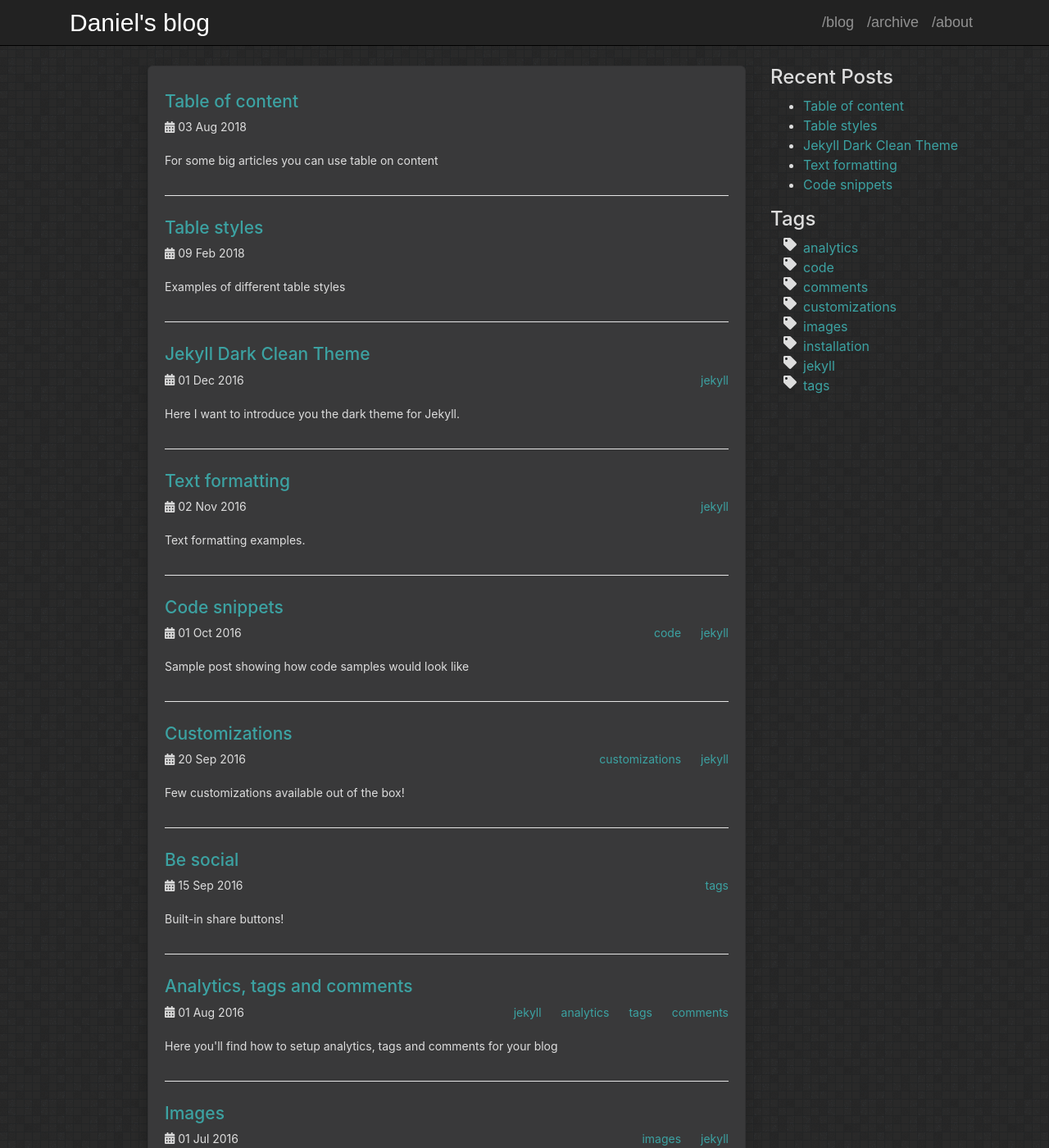
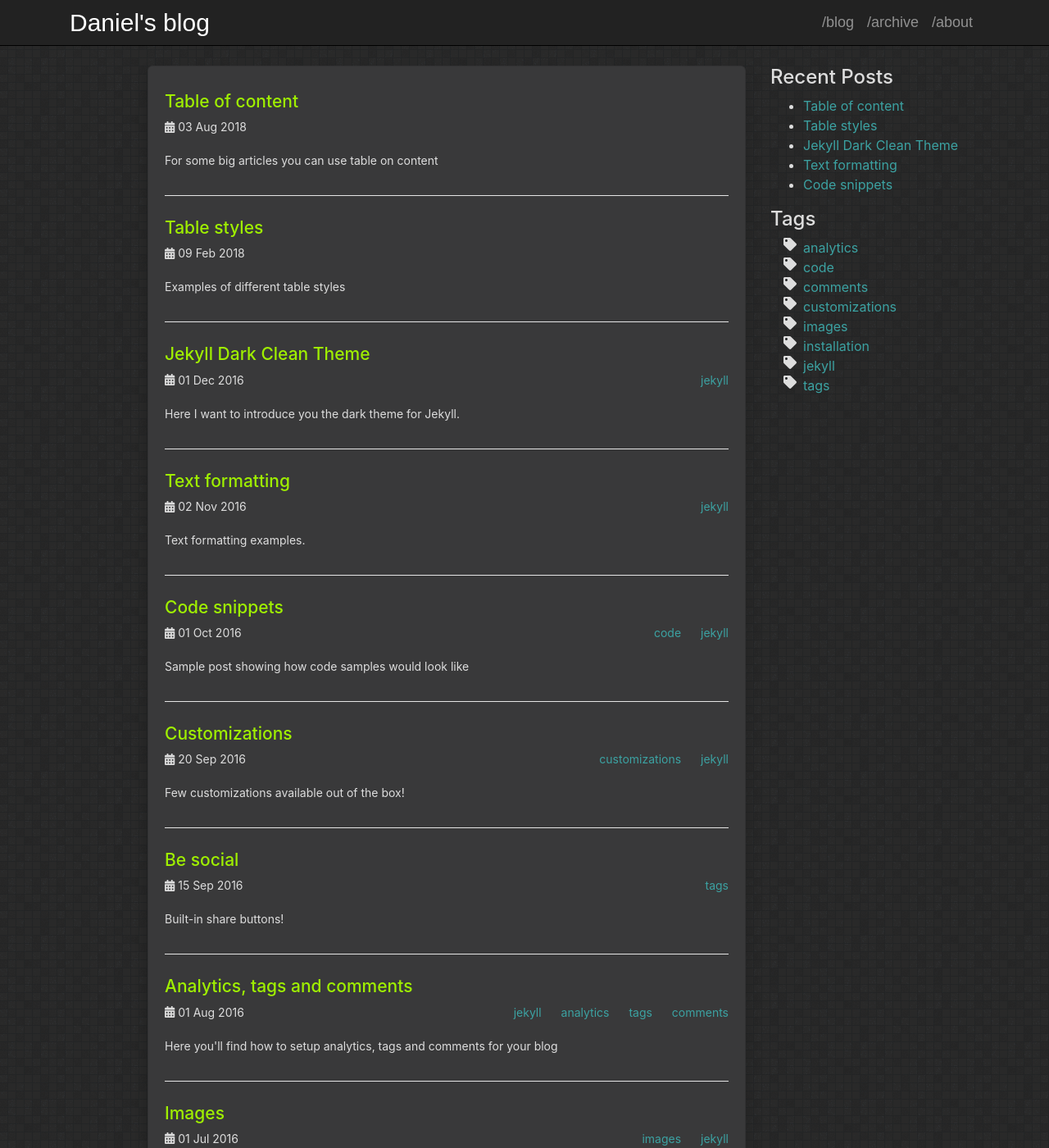
Before and after one commit to danieldavidson/danieldavidson.github.io, a Jekyll site: the page built from index.html, in a window 1280 px wide and 1400 px high. Shown: the whole window at 82% size. Built offline with Jekyll 4.4.1, drawn with Linux system fonts in a browser that asks for light colours.

Commit message:
color update

```diff
--- a/_layouts/home.html
+++ b/_layouts/home.html
@@ -4,7 +4,7 @@ layout: page
 
 {% for post in site.posts limit:10 %}
 <h2 class="post-title">
-    <a href="{{ post.url | relative_url }}">
+    <a class="post-title-text" href="{{ post.url | relative_url }}">
         {{ post.title }}
     </a>
 </h2>
--- a/assets/css/theme.scss
+++ b/assets/css/theme.scss
@@ -48,7 +48,7 @@ body {
   font-size: 14px;
 }
 .main-page {
-  width: 100%;
+  width: 75%;
 }
 
 h1 { font-size: 2em; }
@@ -79,6 +79,10 @@ blockquote {
 
 a {
   color: $accent-color;
+}
+
+a.post-title-text {
+  color: #9fef00;
 }
 
 //********************************************************
```
